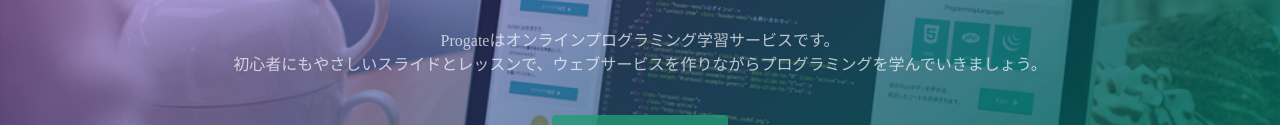
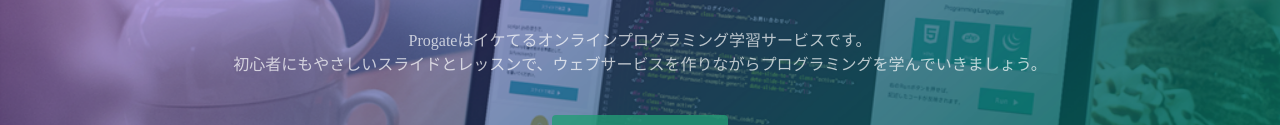
Before and after one commit to minimum4/minimum4.github.io, a plain HTML site: page index.html in a window 1280 px wide. Shown: the part 317-442 px from the top of the page. Drawn offline with Linux system fonts and the light colour scheme.

Commit message:
Update index.html

```diff
--- a/index.html
+++ b/index.html
@@ -24,7 +24,7 @@
   <div class="top-wrapper">
     <div class="container">
       <h1>LEARN TO CODE.<br>LEARN TO BE CREATIVE.</h1>
-      <p>Progateはオンラインプログラミング学習サービスです。<br>初心者にもやさしいスライドとレッスンで、ウェブサービスを作りながらプログラミングを学んでいきましょう。</p>
+      <p>Progateはイケてるオンラインプログラミング学習サービスです。<br>初心者にもやさしいスライドとレッスンで、ウェブサービスを作りながらプログラミングを学んでいきましょう。</p>
       <div class="btn-wrapper">
         <a href="#" class="btn signup">新規登録はこちら</a>
         <p>or</p>
```
